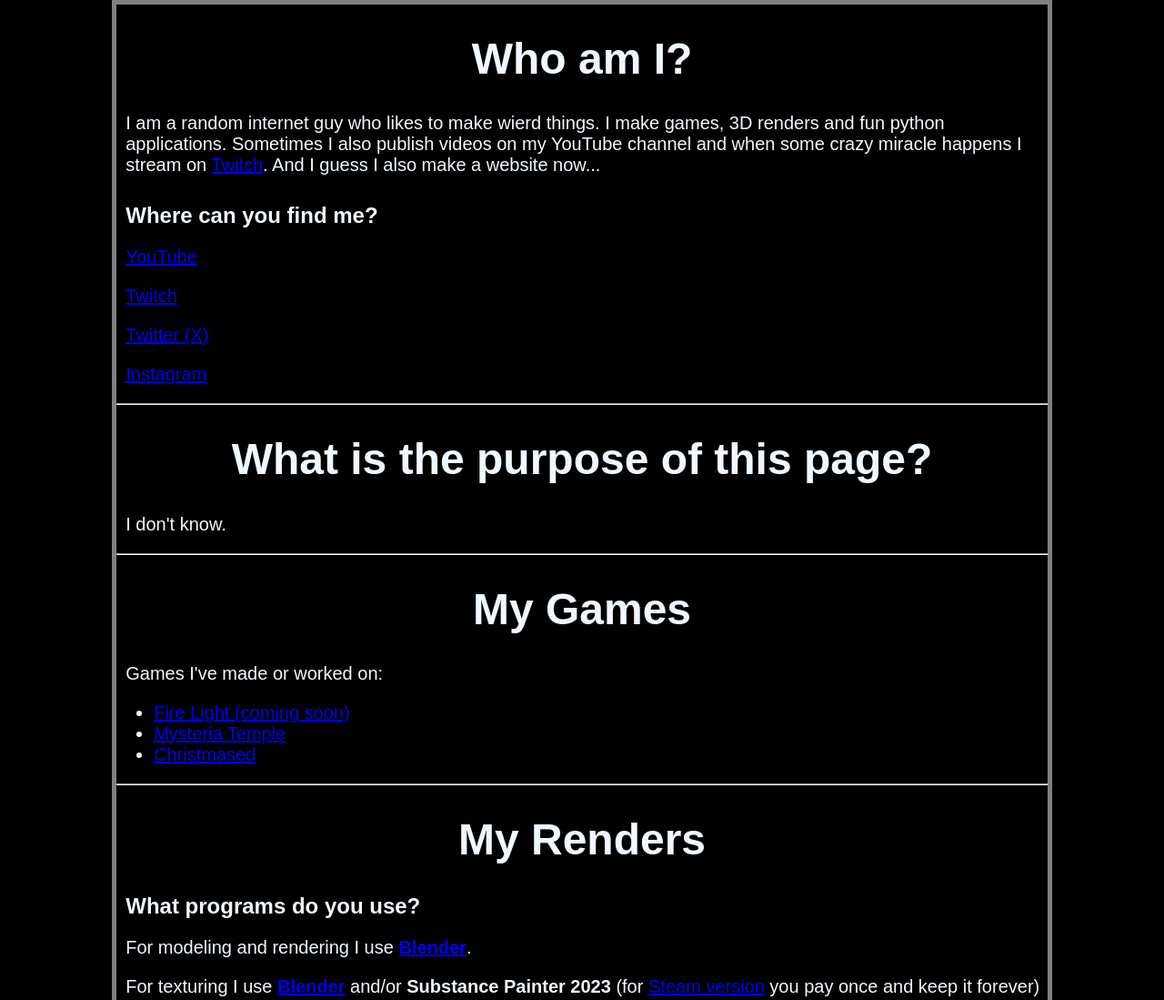
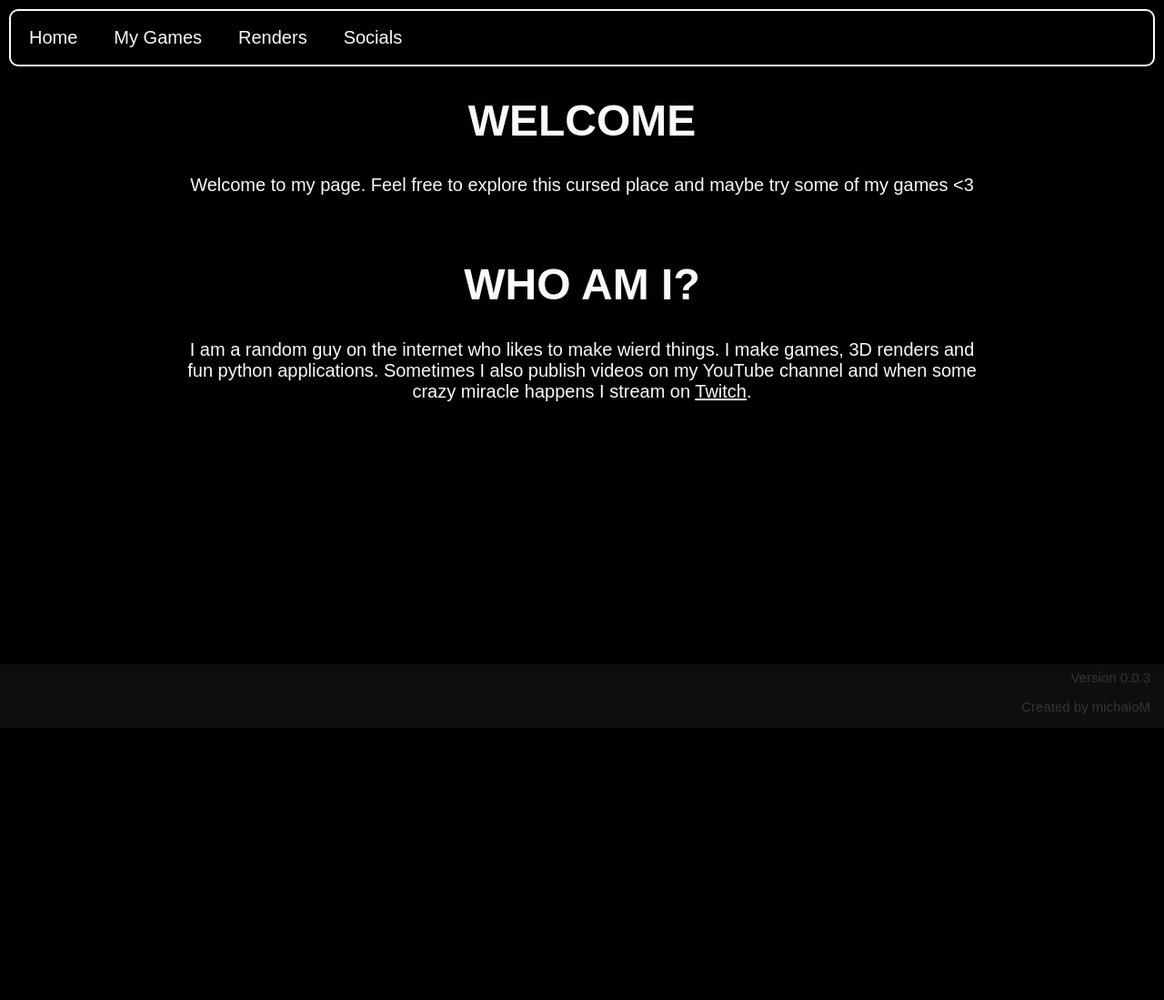
Before and after one commit to michaloM13/michalom13.github.io, a plain HTML site: page index.html in a window 1280 px wide. Shown: the top 1099 px of the page at 91% size. After the commit the page ends 810 px from the top, so only its background shows below. Drawn offline with Linux system fonts and the light colour scheme.

Commit message:
Rewritten the whole page
More pages, added embeds

```diff
--- a/css_thingie.css
+++ b/css_thingie.css
@@ -1,26 +1,95 @@
-body {
+body, html {
+    height: 100%;
+    margin: 0;
+    font-family: Arial;
     background-color: black;
-    color: aliceblue;
-    font-family: Arial, Helvetica, sans-serif;
-    border: 5px solid gray;
-    margin: auto;
-    width: 80%;
+    color: rgb(250, 250, 250);
 }
 
-p{
-    padding-left: 1%;
-    font-size: 125%
+.page_container{
+    position: relative;
+    min-height: 100vh;
+}
+
+/* Navigational panel */
+
+.container {
+    position: relative;
+    margin: 10px;
+    width: auto;
+}
+
+.topnav {
+    overflow: hidden;
+    border: 2px solid rgb(250, 250, 250);
+    border-radius: 10px;
+}
+
+.topnav a {
+    float: left;
+    color: rgb(250, 250, 250);
+    text-align: center;
+    padding: 18px 20px;
+    text-decoration: none;
+    font-size: 20px;
+}
+
+.topnav a:hover {
+    background-color: rgb(32, 32, 32);
+    color: rgb(255, 255, 255);
+}
+
+/* ------------------------------------- */
+
+/* Main part */
+.main{
+    text-align: center;
+    padding-left: 200px;
+    padding-right: 200px;
+    padding-bottom: 70px;
+}
+
+.main p {
+    font-size: 20px;
+    padding: 0px 0px;
+}
+
+.main a {
+    color: rgb(250, 250, 250);
+}
+
+/* ------------------------------------- */
+
+.footer {
+    position: absolute;
+    bottom: 0;
+    left: 0;
+    right: 0;
+    background-color: rgb(14, 14, 14);
+    min-height: 70px;
+    overflow: hidden;
+}
+
+.footer_content {
+    position: absolute;
+    text-align: right;
+    bottom: 0px;
+    right: 15px;
+    font-size: 15px;
+    color: rgb(54, 54, 54);
 }
 
 h1{
-    text-align: center;
     font-size: 300%
 }
 
+
 h2{
-    padding-left: 1%;
+    padding-top: 20px;
+    font-size: 200%;
 }
 
+/*
 ul{
     padding-left: 4%;
     font-size: 125%;
@@ -34,4 +103,4 @@ ul{
     margin-left: 4.5%;
     margin-right: auto;
     width: 100%;
-}
+} */
--- /dev/null
+++ b/games.html
@@ -0,0 +1,58 @@
+<!DOCTYPE html>
+<html>
+    <head>
+        <meta charset="utf-8">
+        <title>michaloM-Games</title>
+        <link rel="stylesheet" href="css_thingie.css">
+    </head>
+
+    <body>
+        <div class="page_container">
+            <div class="container">
+                <div class="topnav">
+                        <a href="index.html"> Home </a>
+                        <a href="games.html"> My Games </a>
+                        <a href="renders.html"> Renders </a>
+                        <a href="socials.html"> Socials </a>
+                </div>
+            </div>
+
+            <div class="main">
+                <h1>MY GAMES</h1>
+                <p>These are the games that I made or worked on.</p>
+                <p>Click on the names to open the game store page.</p>
+                <p>Games are sorted from newest to oldest.</p>
+                <br>
+                <h2><a href="https://michalom.itch.io/firelight" target="_blank">Fire Light</a></h2>
+
+                <iframe width="560" height="315"
+                src="https://www.youtube-nocookie.com/embed/QDebJxeH5Qw?si=A7yCqEGg8gNd8mYm"
+                title="YouTube video player"
+                frameborder="0"
+                allow="accelerometer; autoplay; clipboard-write; encrypted-media; gyroscope; picture-in-picture; web-share"
+                referrerpolicy="strict-origin-when-cross-origin"
+                allowfullscreen>
+                </iframe>
+                <p>Fire Light is a 3D story game about life, love and death, with a unique visual style. This is my first 3D game I've ever made.</p>
+                <p>Price: FREE</p>
+                <h2><a href="https://michalom.itch.io/mysteria-tample" target="_blank">Mysteria Temple</a></h2>
+                <a href="https://michalom.itch.io/mysteria-tample" target="_blank">
+                    <img src="./images/MysteryTemple.png" alt="Mystery Temple logo" style= "width: 40%; height: 40%;">
+                </a>
+                <p>Mysteria Temple is a short 2D puzzle game. It was made in just 3 days during Mini Jam 149: Ancient.</p>
+                <p>Price: FREE</p>
+                <h2><a href="https://michalom.itch.io/christmased" target="_blank">Christmased</a></h2>
+                <p>Don't play this game. It's bad. This is the first game I've ever made. I don't even know why I put it in this list.</p>
+                <p>Price: FREE</p>
+            </div>
+
+            <div class="footer">
+                <div class="footer_content">
+                    <p>Version 0.0.3</p>
+                    <p>Created by michaloM</p>
+                </div>
+            </div>
+        </div>
+
+    </body>
+</html>
--- a/index.html
+++ b/index.html
@@ -1,13 +1,38 @@
 <!DOCTYPE html>
 <html>
     <head>
+        <meta charset="utf-8">
         <title>michaloM</title>
         <link rel="stylesheet" href="css_thingie.css">
     </head>
+
     <body>
+        <div class="container">
+            <div class="topnav">
+                    <a href="index.html"> Home </a>
+                    <a href="games.html"> My Games </a>
+                    <a href="renders.html"> Renders </a>
+                    <a href="socials.html"> Socials </a>
+            </div>
+        </div>
 
-        <h1>Who am I?</h1>
-        <p>I am a random internet guy who likes to make wierd things. I make games, 3D renders and fun python applications. Sometimes I also publish videos on my YouTube channel and when some crazy miracle happens I stream on <a href="https://www.twitch.tv/michalom13" target="_blank">Twitch</a>. And I guess I also make a website now...</p>
+        <div class="main">
+            <h1>WELCOME</h1>
+            <p>Welcome to my page. Feel free to explore this cursed place and maybe try some of my games <3</p>
+            <br>
+            <h1>WHO AM I?</h1>
+            <p>I am a random guy on the internet who likes to make wierd things. I make games, 3D renders and fun python applications. Sometimes I also publish videos on my YouTube channel and when some crazy miracle happens I stream on <a href="https://www.twitch.tv/michalom0" target="_blank">Twitch</a>.</p>
+        </div>
+
+        <div class="footer">
+            <div class="footer_content">
+                <p>Version 0.0.3</p>
+                <p>Created by michaloM</p>
+            </div>
+        </div>
+
+<!--         <h1>Who am I?</h1>
+        <p>I am a random guy on the internet who likes to make wierd things. I make games, 3D renders and fun python applications. Sometimes I also publish videos on my YouTube channel and when some crazy miracle happens I stream on <a href="https://www.twitch.tv/michalom13" target="_blank">Twitch</a>. And I guess I also make a website now...</p>
         <h2 class="topPadded">Where can you find me?</h2>
         <p><a href="https://www.youtube.com/channel/UCyLTsoaiqbpbwGk77SV5Bkw" target="_blank">YouTube</a></p>
         <p><a href="https://www.twitch.tv/michalom13" target="_blank">Twitch</a></p>
@@ -41,8 +66,7 @@
             <img src="./images/shotgun.jpg" alt="Shotgun render" style="width:30%;height:30%;">
             <img src="./images/audio_interf1.png" alt="Audio interface render 1" style="width:45%;height:45%;">
             <img src="./images/audio_interf2.png" alt="Audio interface render 2" style="width:45%;height:45%;">
-        </div>
-
+        </div> -->
     </body>
 
 </html>
```
Also changed, not shown: renders.html (added, +23 -0 lines), socials.html (added, +47 -0 lines), images/MysteryTemple.png (added).
